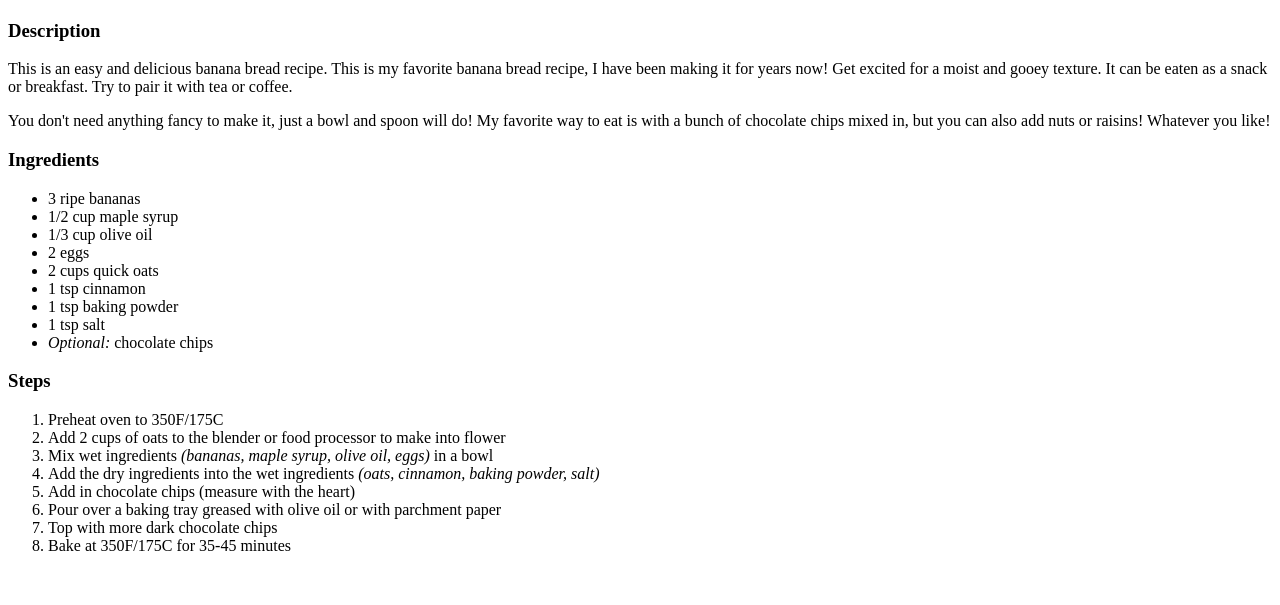
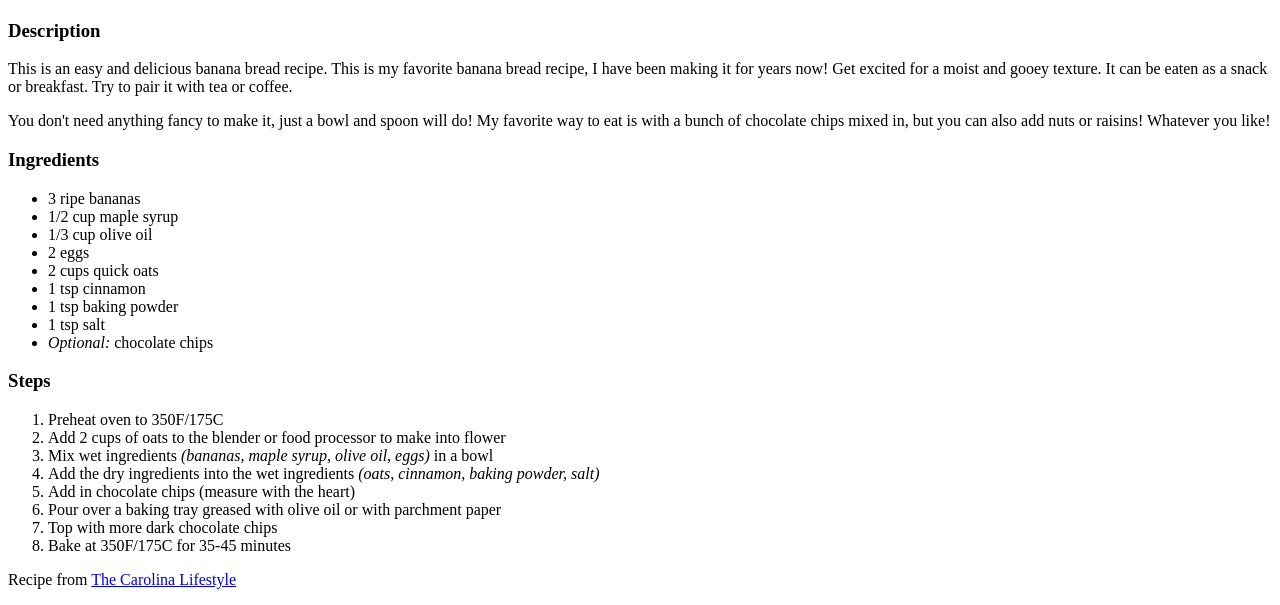
Before and after one commit to taliacohn/odin-recipes, a plain HTML site: page recipes/banana-bread.html in a window 1280 px wide. Shown: the part 251-856 px from the top of the page. Before the commit the page ends 822 px from the top, so only its background shows below. Drawn offline with Linux system fonts and the light colour scheme.

Commit message:
Give credit to the owner of the recipe

```diff
--- a/recipes/banana-bread.html
+++ b/recipes/banana-bread.html
@@ -43,5 +43,7 @@
         <li>Top with more dark chocolate chips</li>
         <li>Bake at 350F/175C for 35-45 minutes</li>
     </ol>
+
+    <p>Recipe from <a href="https://thecarolinalifestyle.substack.com/p/gooey-chocolate-chip-banana-bread">The Carolina Lifestyle</a></p>
 </body>
 </html>
```
